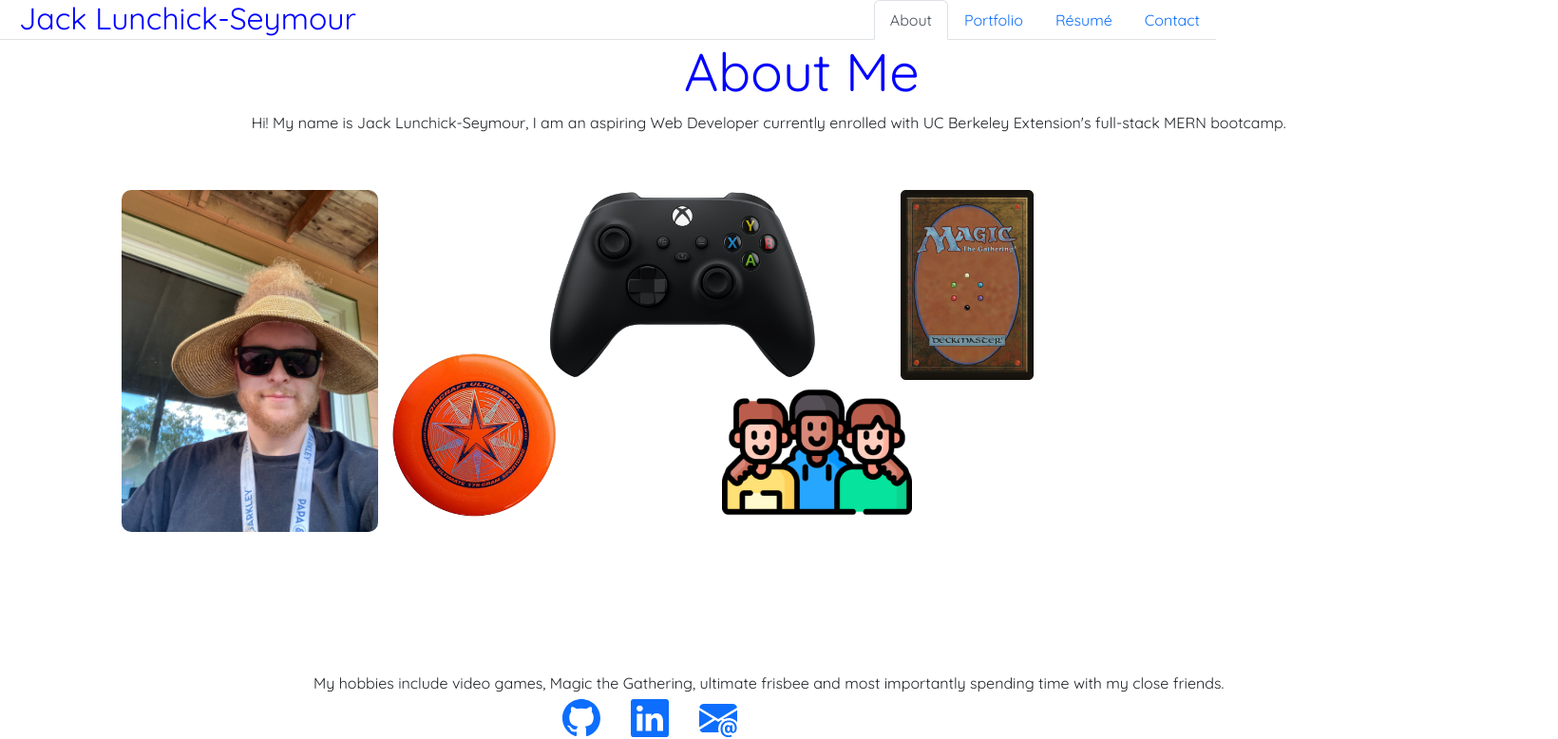
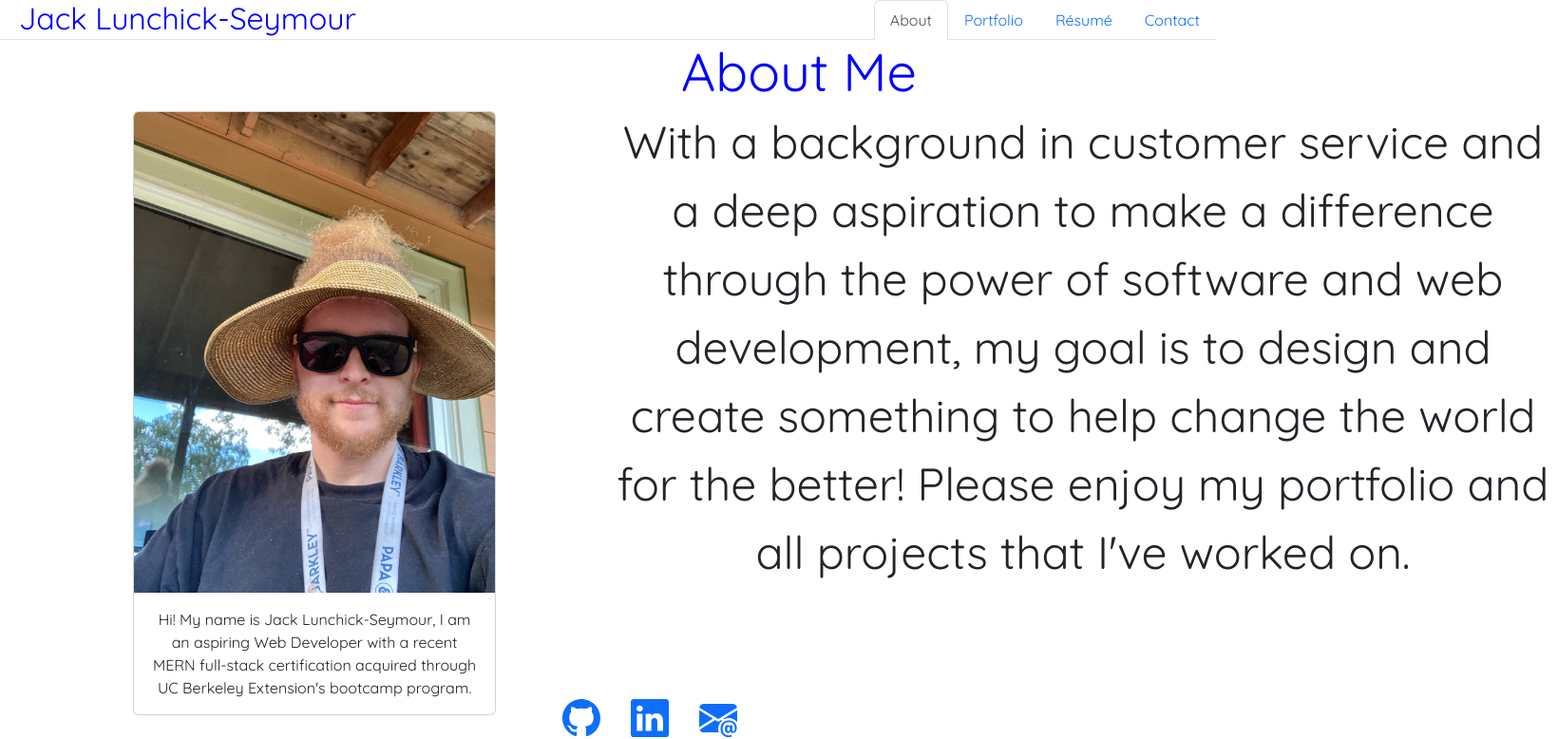
Before and after one commit to JackLCmore/React-Portfolio, a React (Vite) app: page / in a window 1280 px wide. Shown: the top 778 px of the page at 95% size, 1640 px wide, since content can reach past the window. Built offline with nearby package versions, Linux system fonts and the light colour scheme.

Commit message:
upadted about me page

```diff
--- a/src/components/pages/About.jsx
+++ b/src/components/pages/About.jsx
@@ -1,11 +1,13 @@
 export default function About() {
   return (
     <div>
+      <div className="container container-fluid">
       <h1 className="pageHeader">About Me</h1>
+      {/* <div className="card">
       <p>
-        Hi! My name is Jack Lunchick-Seymour, I am an aspiring Web Developer currently enrolled with UC Berkeley Extension's full-stack MERN bootcamp.
+        Hi! My name is Jack Lunchick-Seymour, I am an aspiring Web Developer with a recent MERN full-stack certification acquired through UC Berkeley Extension's bootcamp program.
       </p>
-      <img id="selfie" src="assets/images/selfie.jpg"></img>
+      <img className="card-img-top" id="selfie" src="assets/images/selfie.jpg"></img>
       <img id="games" src="assets/images/Games.webp"></img>
       <img id="magic" src="assets/images/magic.jpg"></img>
       <img id="frisbee" src="assets/images/frisbee.png"></img>
@@ -13,6 +15,16 @@ export default function About() {
       <p id="below-pics">
         My hobbies include video games, Magic the Gathering, ultimate frisbee and most importantly spending time with my close friends.
       </p>
+      </div> */}
+      <div className="card" id="aboutMe">
+      <img src="assets/images/selfie.jpg" className="card-img-top"/>
+      <div className="card-body">
+      <p id="below-pics" className="card-text"> Hi! My name is Jack Lunchick-Seymour, I am an aspiring Web Developer with a recent MERN full-stack certification acquired through UC Berkeley Extension's bootcamp program.</p>
+      </div>
+      </div>
+      <p id="aboutMeMain">With a background in customer service and a deep aspiration to make a difference through the power of software and web development, my goal is to design and create something to help change the world for the better! Please enjoy my portfolio and all projects that I've worked on.</p>
+  </div>
+
     </div>
   );
 }
--- a/src/style.css
+++ b/src/style.css
@@ -1,3 +1,16 @@
+#aboutMe{
+    width:35%;
+    left: 100px;
+}
+
+#aboutMeMain{
+    position: relative;
+    font-size: 48px;
+    left: 600px;
+    bottom:640px;
+    width: 1000px;
+}
+
 #selfie{
     position: absolute;
     border-radius: 10px;
@@ -146,7 +159,7 @@
 }
 #below-pics{
     position: relative;
-    top:550px;
+    left: 0;
 }
 #messageForm{
     text-align: left;
```
